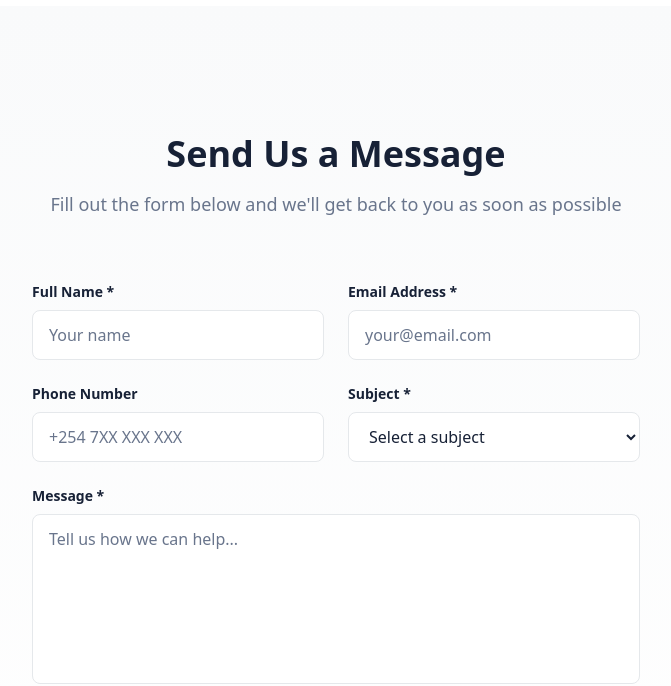
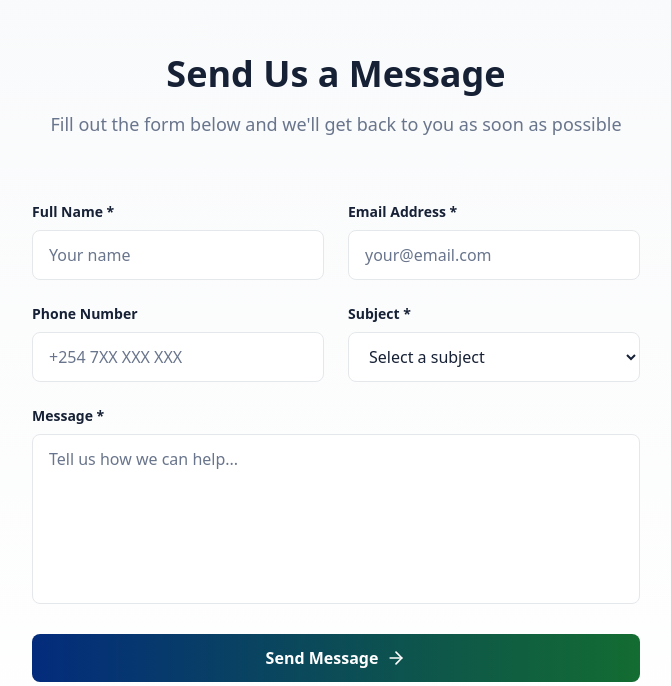
Before and after one commit to swairua/mwamunda, a React (Vite) app: page /contact in a window 1280 px wide. Shown: the part 1096-1782 px from the top of the page, without its empty margins (304-975 px from the left). Built offline with nearby package versions, Linux system fonts and the light colour scheme; no server answers.

Commit message:
Reduce alternative location section spacing in Contact
cgen-c3653e4f060f45c387227adde62ace72

```diff
--- a/client/pages/Contact.tsx
+++ b/client/pages/Contact.tsx
@@ -180,7 +180,7 @@ export default function Contact() {
           </div>
 
           {/* Alternative Location */}
-          <div className="mb-20 p-8 rounded-2xl bg-gradient-to-br from-blue-50 to-teal-50 border border-primary/20 animate-fade-in">
+          <div className="mb-12 p-8 rounded-2xl bg-gradient-to-br from-blue-50 to-teal-50 border border-primary/20 animate-fade-in">
             <h3 className="text-2xl font-bold text-foreground mb-4">
               Kilifi Branch Office
             </h3>
@@ -197,7 +197,7 @@ export default function Contact() {
       </section>
 
       {/* Contact Form Section */}
-      <section className="py-20 md:py-32 bg-gradient-to-b from-gray-50 to-white">
+      <section className="py-16 md:py-20 bg-gradient-to-b from-gray-50 to-white">
         <div className="max-w-2xl mx-auto px-4 sm:px-6 lg:px-8">
           <div className="text-center mb-16 animate-slide-in-down">
             <h2 className="text-4xl font-bold text-foreground mb-4">
```
